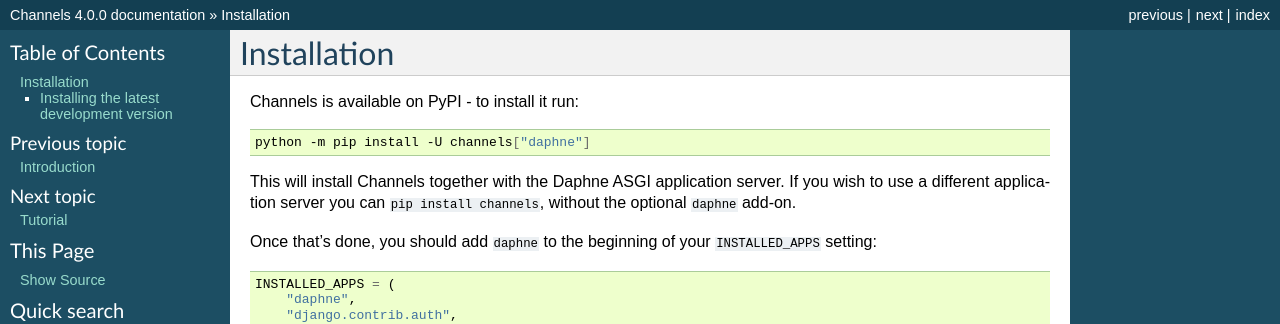
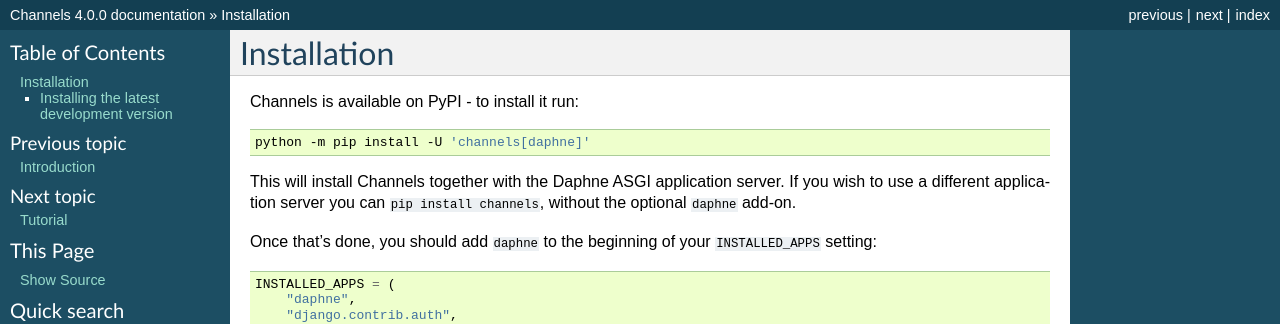
Before and after one commit to phillipchain/DjangoChannels, a Sphinx documentation site: the page built from docs/installation.rst, in a window 1280 px wide. Shown: the top 324 px of the page. Built offline with Sphinx 7.4.7, drawn with Linux system fonts in a browser that asks for light colours.

```diff
--- a/docs/installation.rst
+++ b/docs/installation.rst
@@ -5,7 +5,7 @@ Channels is available on PyPI - to install it run:
 
 .. code-block:: sh
 
-    python -m pip install -U channels["daphne"]
+    python -m pip install -U 'channels[daphne]'
 
 This will install Channels together with the Daphne ASGI application server. If
 you wish to use a different application server you can ``pip install channels``,
```
